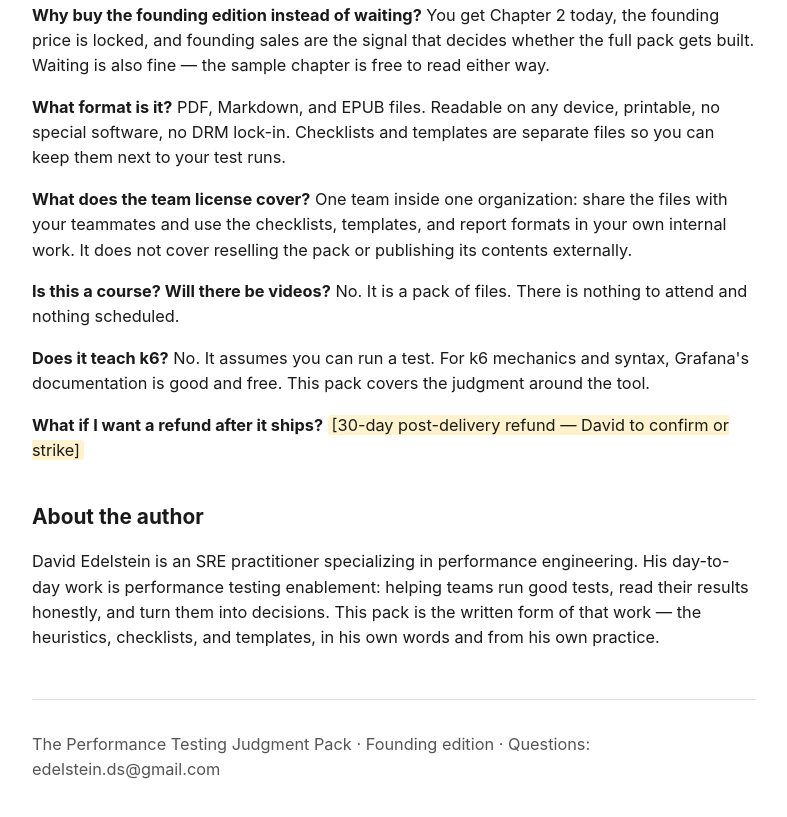
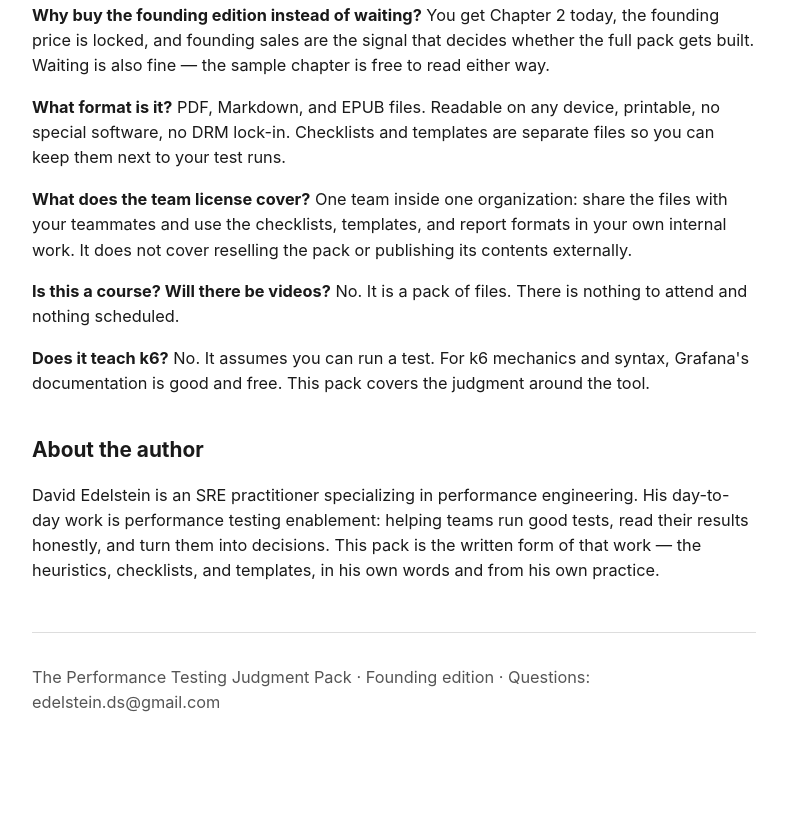
Before and after one commit to DavidEdelstein/performance-testing-judgment-pack, a plain HTML site: page index.html in a window 1280 px wide. Shown: the part 2645-3462 px from the top of the page, without its empty margins (246-1033 px from the left). After the commit the page ends 3441 px from the top, so only its background shows below. Drawn offline with Linux system fonts and the light colour scheme.

Commit message:
Remove undecided refund FAQ placeholder

```diff
--- a/index.html
+++ b/index.html
@@ -97,7 +97,6 @@
   <p><strong>What does the team license cover?</strong> One team inside one organization: share the files with your teammates and use the checklists, templates, and report formats in your own internal work. It does not cover reselling the pack or publishing its contents externally.</p>
   <p><strong>Is this a course? Will there be videos?</strong> No. It is a pack of files. There is nothing to attend and nothing scheduled.</p>
   <p><strong>Does it teach k6?</strong> No. It assumes you can run a test. For k6 mechanics and syntax, Grafana's documentation is good and free. This pack covers the judgment around the tool.</p>
-  <p><strong>What if I want a refund after it ships?</strong> <span class="placeholder">[30-day post-delivery refund — David to confirm or strike]</span></p>
 
   <h2>About the author</h2>
   <p>David Edelstein is an SRE practitioner specializing in performance engineering. His day-to-day work is performance testing enablement: helping teams run good tests, read their results honestly, and turn them into decisions. This pack is the written form of that work — the heuristics, checklists, and templates, in his own words and from his own practice.</p>
```
